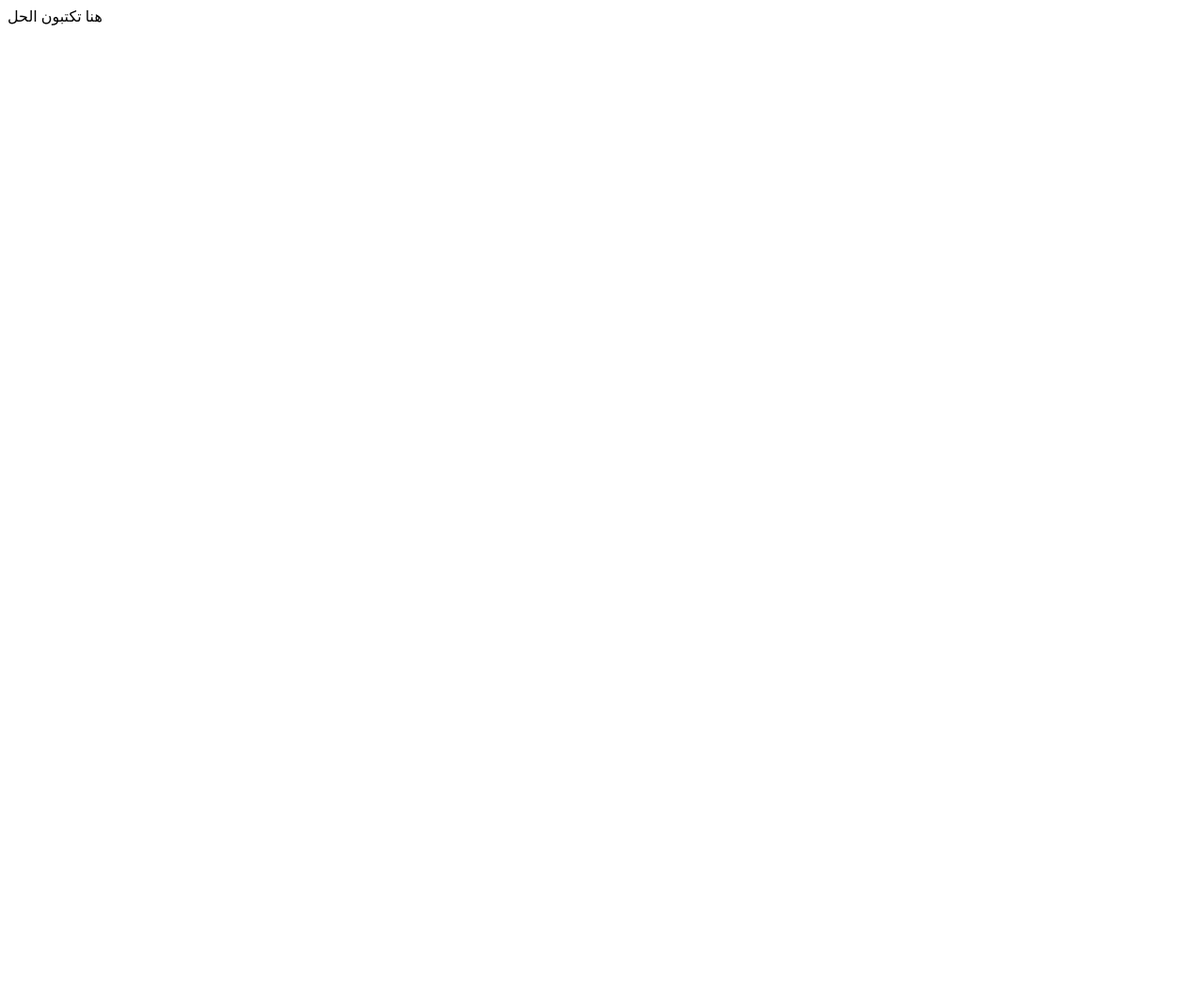
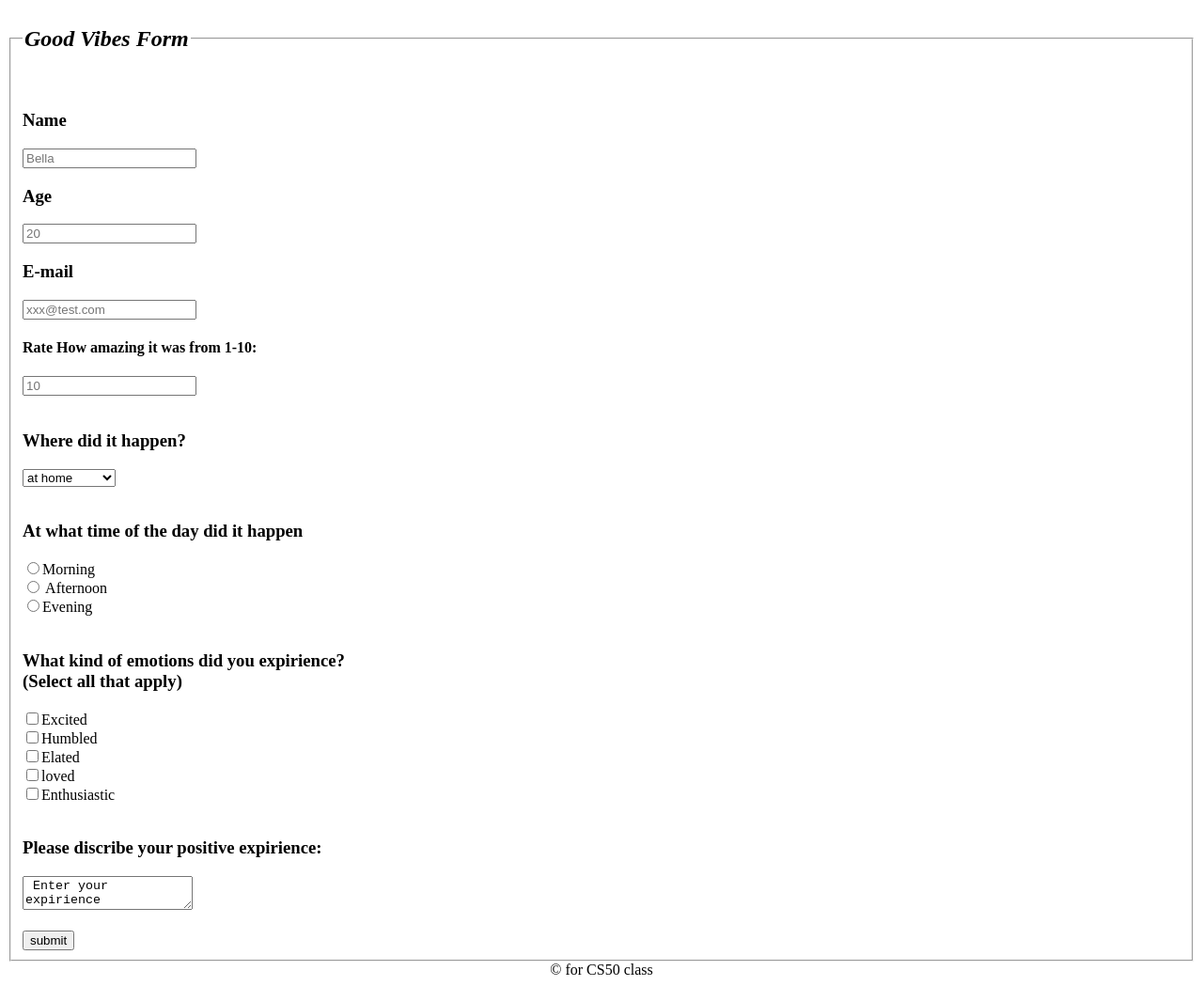
Before and after one commit to HibaAbdulwahab/cs50x_task_week8, a plain HTML site: page index.html in a window 1280 px wide. Shown: the whole page at 94% size. Before the commit the page ends 800 px from the top, so only its background shows below. Drawn offline with Linux system fonts and the light colour scheme.

Commit message:
task1final

```diff
--- a/index.html
+++ b/index.html
@@ -7,6 +7,43 @@
         </title>
     </head>
     <body>
-       هنا تكتبون الحل
+        <form action="page.php" method="post">
+            <fieldset>
+                <legend><h2><b><i>Good Vibes Form</i></b></h2></legend><br>
+                <h3>Name</h3>
+                <input type="text" placeholder="Bella"><br>
+                 <h3>Age </h3>
+                <input type="number" placeholder="20"><br>
+                 <h3>E-mail </h3>
+                 <input placeholder="xxx@test.com"><br>
+                <h4>Rate How amazing it was from 1-10:</h4>
+                <input type="number" placeholder="10"><br><br>
+            <h3> Where did it happen?</h3>
+                <select>
+                    <option>at home</option>
+                    <option>at university</option>
+                    <option>at the station</option>
+                    <option>others</option>
+                </select><br><br>
+                <h3>At what time of the day did it happen</h3>
+                <input type="radio">Morning <br>
+                   <input type="radio"> Afternoon <br>
+                    <input type="radio">Evening <br><br>
+                    <h3> What kind of emotions did you expirience?<br>(Select all that apply)</h3>
+                    <input type="checkbox">Excited&nbsp;&nbsp; <br>
+                    <input type="checkbox">Humbled <br>
+                    <input type="checkbox">Elated <br>
+                    <input type="checkbox">loved<br>
+                   <input type="checkbox">Enthusiastic <br><br>
+            <h3>Please discribe your positive expirience:</h3>
+            <textarea> Enter your expirience </textarea><br><br>
+        </form>
+        <button type="submit" value="done">submit</button>
+    </fieldset>
+    <footer>
+        <center>
+            &copy; for CS50 class
+        </center>
+    </footer>
     </body>
 </html>
```
